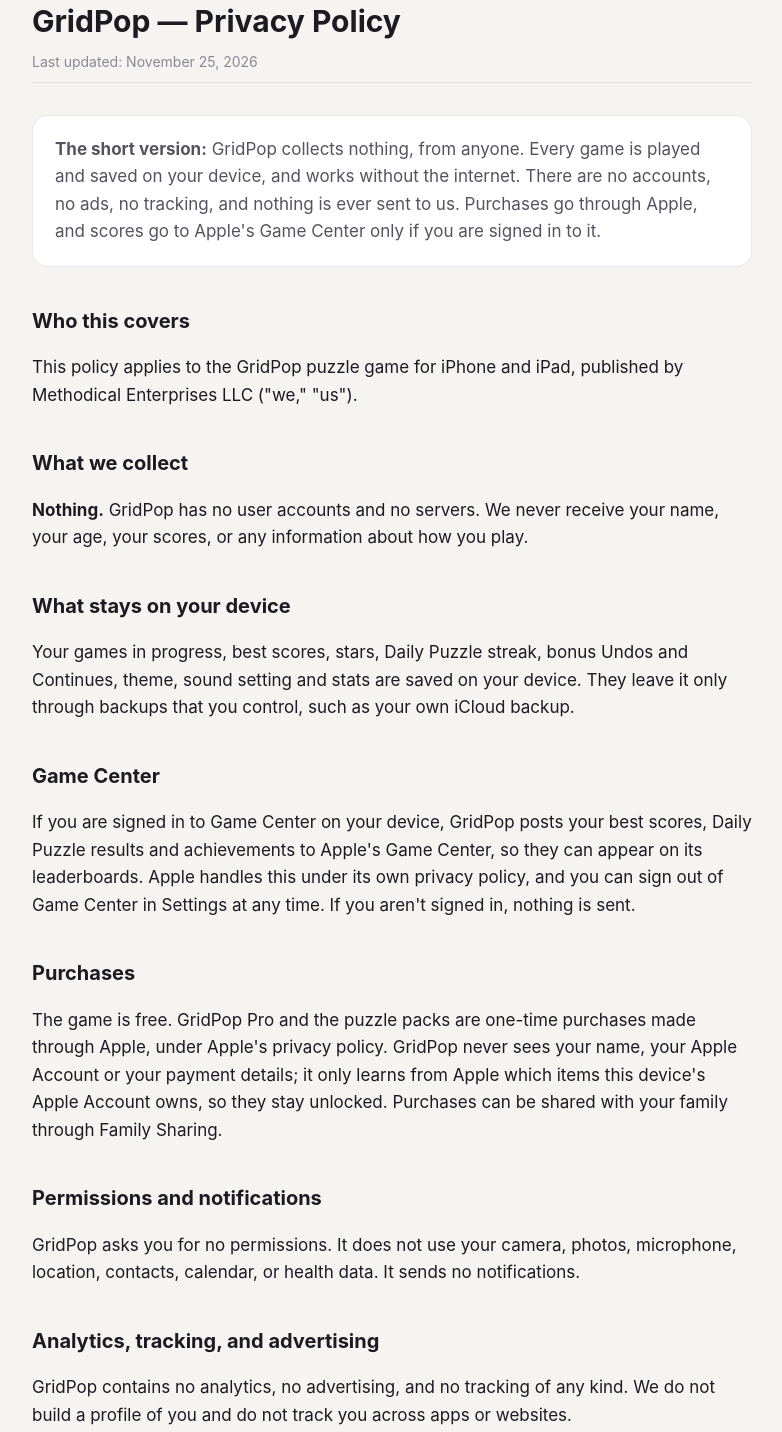
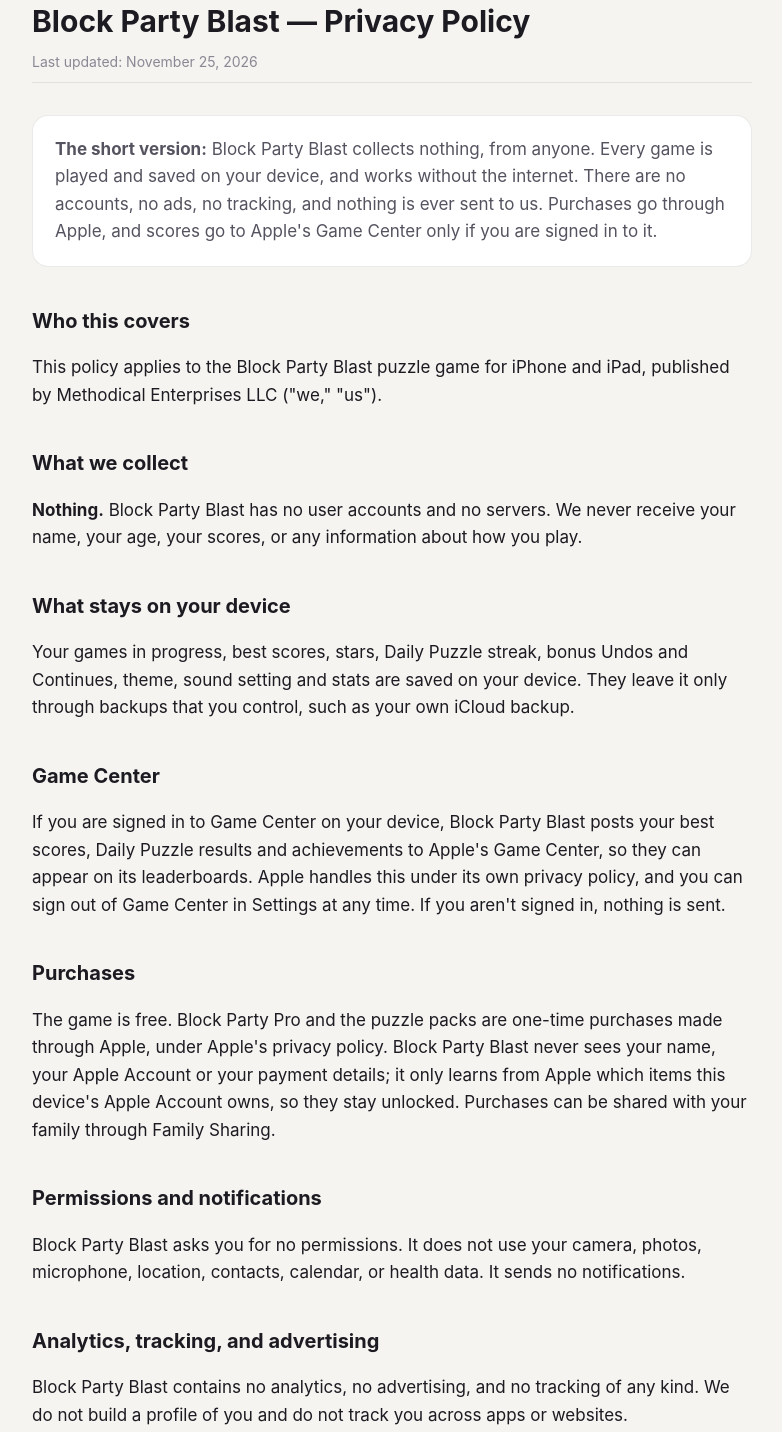
Before and after one commit to WheatBit/AppPrivacy, a plain HTML site: page gridpop/privacy.html in a window 1280 px wide. Shown: the part 84-1516 px from the top of the page, without its empty margins (248-1030 px from the left). Drawn offline with Linux system fonts and the light colour scheme.

Commit message:
GridPop is now Block Party Blast

```diff
--- a/gridpop/privacy.html
+++ b/gridpop/privacy.html
@@ -3,19 +3,19 @@
 <head>
   <meta charset="utf-8">
   <meta name="viewport" content="width=device-width, initial-scale=1">
-  <title>GridPop — Privacy Policy</title>
+  <title>Block Party Blast — Privacy Policy</title>
   <link rel="stylesheet" href="style.css">
 </head>
 <body>
   <div class="wrap">
     <header class="page">
       <p class="eyebrow">Methodical Enterprises LLC</p>
-      <h1>GridPop — Privacy Policy</h1>
+      <h1>Block Party Blast — Privacy Policy</h1>
       <p class="updated">Last updated: November 25, 2026</p>
     </header>
 
     <div class="tldr">
-      <p><strong>The short version:</strong> GridPop collects nothing, from anyone.
+      <p><strong>The short version:</strong> Block Party Blast collects nothing, from anyone.
       Every game is played and saved on your device, and works without the internet.
       There are no accounts, no ads, no tracking, and nothing is ever sent to us.
       Purchases go through Apple, and scores go to Apple's Game Center only if you
@@ -23,11 +23,11 @@
     </div>
 
     <h2>Who this covers</h2>
-    <p>This policy applies to the GridPop puzzle game for iPhone and iPad, published
+    <p>This policy applies to the Block Party Blast puzzle game for iPhone and iPad, published
       by Methodical Enterprises LLC ("we," "us").</p>
 
     <h2>What we collect</h2>
-    <p><strong>Nothing.</strong> GridPop has no user accounts and no servers. We never
+    <p><strong>Nothing.</strong> Block Party Blast has no user accounts and no servers. We never
       receive your name, your age, your scores, or any information about how you play.</p>
 
     <h2>What stays on your device</h2>
@@ -36,30 +36,30 @@
       only through backups that you control, such as your own iCloud backup.</p>
 
     <h2>Game Center</h2>
-    <p>If you are signed in to Game Center on your device, GridPop posts your best
+    <p>If you are signed in to Game Center on your device, Block Party Blast posts your best
       scores, Daily Puzzle results and achievements to Apple's Game Center, so they can
       appear on its leaderboards. Apple handles this under its own privacy policy, and
       you can sign out of Game Center in Settings at any time. If you aren't signed in,
       nothing is sent.</p>
 
     <h2>Purchases</h2>
-    <p>The game is free. GridPop Pro and the puzzle packs are one-time purchases made
-      through Apple, under Apple's privacy policy. GridPop never sees your name, your
+    <p>The game is free. Block Party Pro and the puzzle packs are one-time purchases made
+      through Apple, under Apple's privacy policy. Block Party Blast never sees your name, your
       Apple Account or your payment details; it only learns from Apple which items this
       device's Apple Account owns, so they stay unlocked. Purchases can be shared with
       your family through Family Sharing.</p>
 
     <h2>Permissions and notifications</h2>
-    <p>GridPop asks you for no permissions. It does not use your camera, photos,
+    <p>Block Party Blast asks you for no permissions. It does not use your camera, photos,
       microphone, location, contacts, calendar, or health data. It sends no
       notifications.</p>
 
     <h2>Analytics, tracking, and advertising</h2>
-    <p>GridPop contains no analytics, no advertising, and no tracking of any kind. We do
+    <p>Block Party Blast contains no analytics, no advertising, and no tracking of any kind. We do
       not build a profile of you and do not track you across apps or websites.</p>
 
     <h2>Children's privacy</h2>
-    <p>GridPop is safe for children. It does not collect personal information from
+    <p>Block Party Blast is safe for children. It does not collect personal information from
       anyone, children included, and has no way to chat or share with other people.
       Purchases can only be made on Apple's own payment screen, where a parent's
       approval applies (Ask to Buy).</p>
```
Also changed, not shown: gridpop/index.html (+4 -4 lines), index.html (+1 -1 lines).
